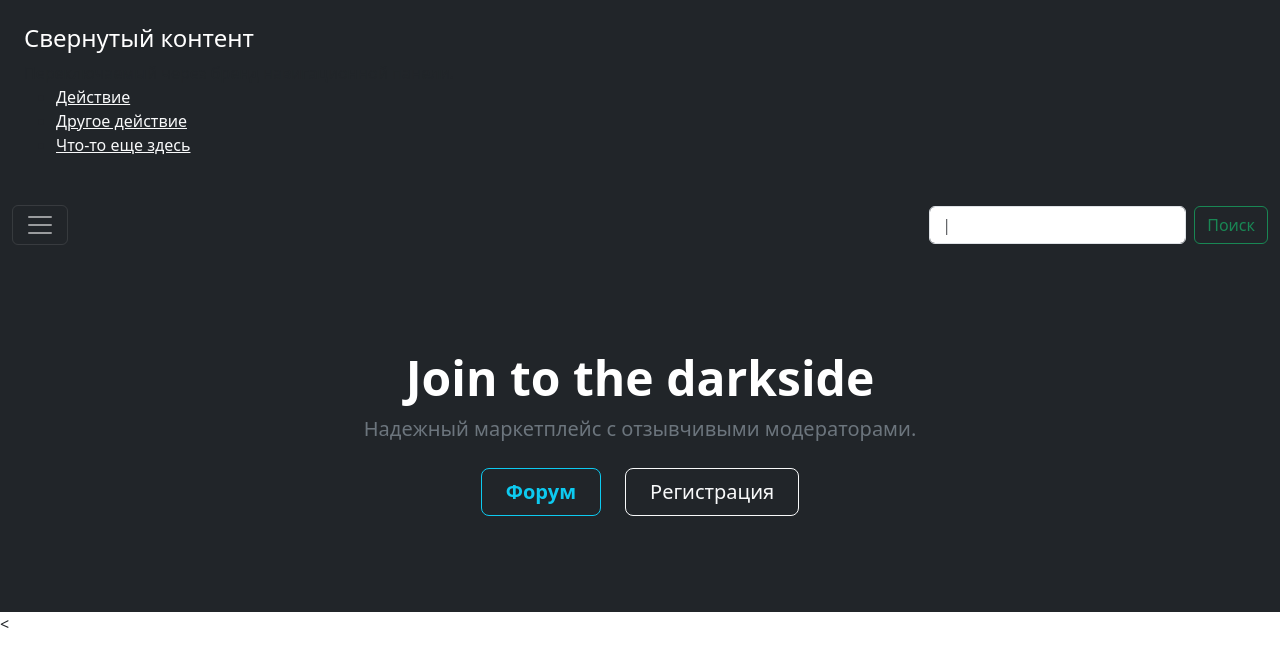
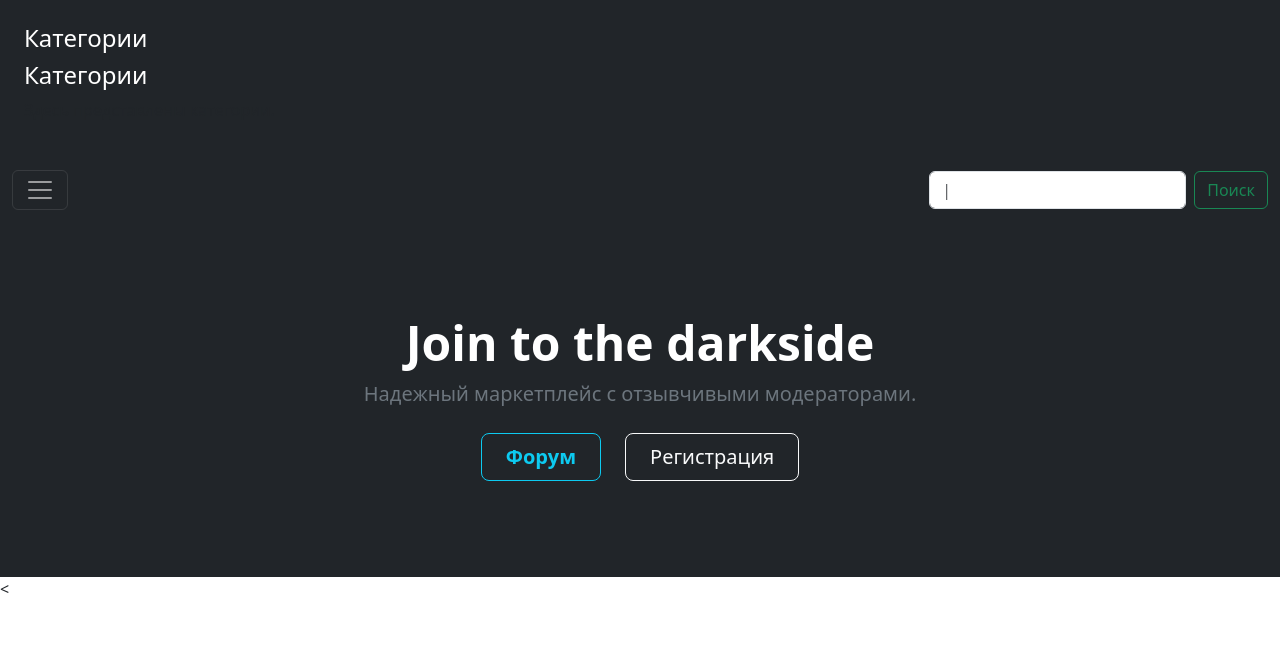
Before and after one commit to NorthernBlow/online_showcase, a Django app: page / in a window 1280 px wide, after a click that opens the changed part. Shown: the top 667 px of the page. Run offline with Django 4.2, Linux system fonts and the light colour scheme; data that the repository does not hold is empty; some libraries are stand-ins or nearby versions.

Commit message:
раскинул категории

```diff
--- a/core/core/settings.py
+++ b/core/core/settings.py
@@ -63,6 +63,7 @@ TEMPLATES = [
                 'django.template.context_processors.request',
                 'django.contrib.auth.context_processors.auth',
                 'django.contrib.messages.context_processors.messages',
+                'showcase.views.categories',
             ],
         },
     },
--- a/core/showcase/views.py
+++ b/core/showcase/views.py
@@ -35,6 +35,5 @@ def index(request):
 #   return render(request, 'showcase/home.html', {'products': products})
 
 
-#def all_categories(request):
-#    categories = Category.objects.all()
-#    return render(request, 'showcase/home.html', {"categories": categories})
+def categories(request):
+   return  {"categories": Category.objects.all()}
--- a/core/templates/showcase/base.html
+++ b/core/templates/showcase/base.html
@@ -13,25 +13,27 @@
 </head>
 <body>
 <div class="collapse" id="navbarToggleExternalContent">
+
   <div class="bg-dark p-4">
 
-    <h5 class="text-white h4">Свернутый контент</h5>
-    <span class="text-muted">Переключаемый через бренд навигационной панели.</span>
+    <h5 class="text-white h4">Категории</h5>
+      <h5 class="text-white h4">Категории</h5>
+    <span class="text-muted">Здесь представлены категории.</span>
+
       <ul>
-            <li><a class="text-light" href="#">Действие</a></li>
-            <li><a class="text-light" href="#">Другое действие</a></li>
-            <li><a class="text-light" href="#">Что-то еще здесь</a></li>
-           </ul>
+          {% for why in categories %}
+            <li><a class="text-light" href="#">{{ why.name }}</a></li>
+          {% endfor %}
+      </ul>
+
   </div>
+
 </div>
 <nav class="navbar navbar-dark bg-dark">
   <div class="container-fluid">
     <button class="navbar-toggler" type="button" id="dropdownMenu2" data-bs-toggle="collapse" data-bs-target="#navbarToggleExternalContent" aria-controls="navbarToggleExternalContent" aria-expanded="false">
       <span class="navbar-toggler-icon"></span>
     </button>
-      <!-- это надо починить отсюда -->
-
-      <!-- вот по сюда -->
       <form class="d-flex">
          <input class="form-control me-2" type="search" placeholder="|" aria-label="Search">
              <button class="btn btn-outline-success" type="submit">Поиск</button>
--- a/core/templates/showcase/home.html
+++ b/core/templates/showcase/home.html
@@ -1,13 +1,13 @@
 
 {% extends "./base.html" %}
-
+{% include "./vendor_list" %}
 {% load static %}
 {% block title %}Kassini{% endblock %}
 
 {% block content %}
 <main>
 
-
+<section>
   <div class="bg-dark text-secondary px-4 py-5 text-center">
     <div class="py-5">
       <h1 class="display-5 fw-bold text-white">Join to the darkside</h1>
@@ -22,7 +22,7 @@
       </div>
     </div>
   </div>
-
+</section>
 
 </main><
 {% endblock %}
```
